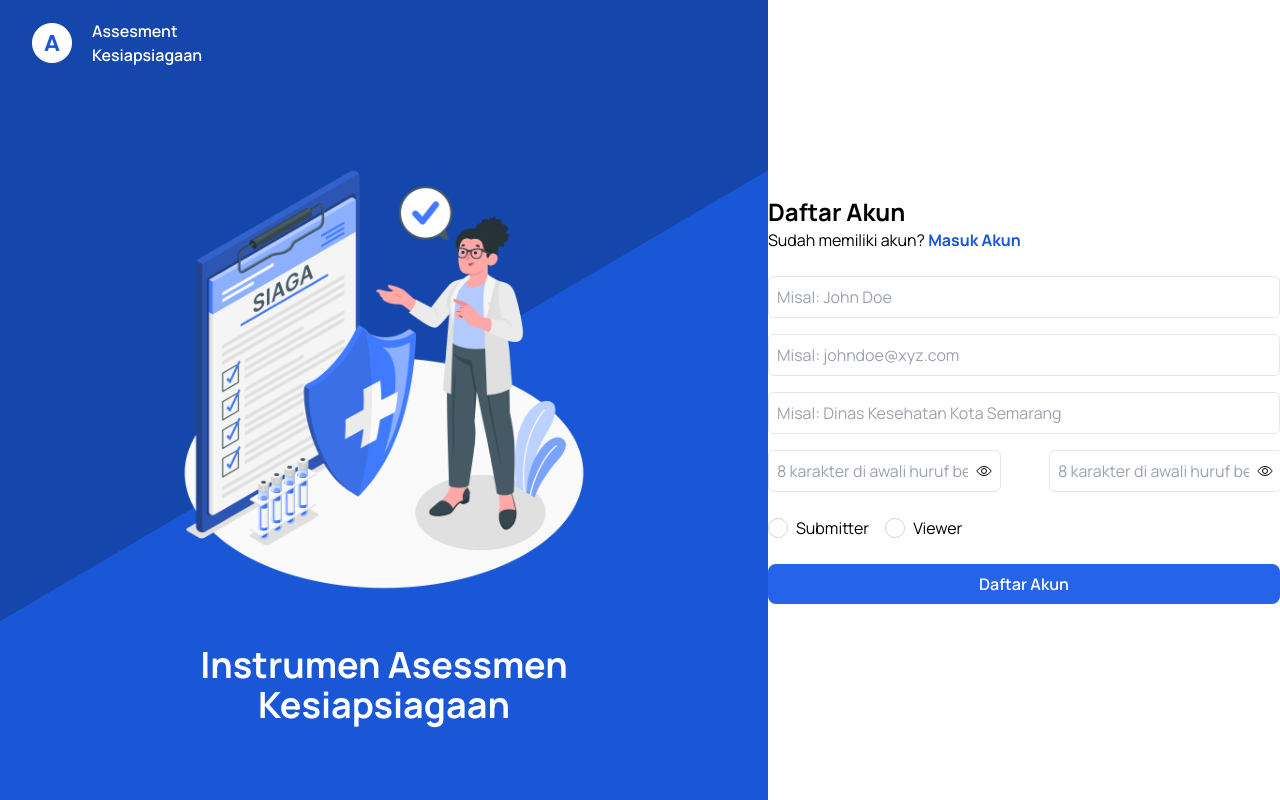
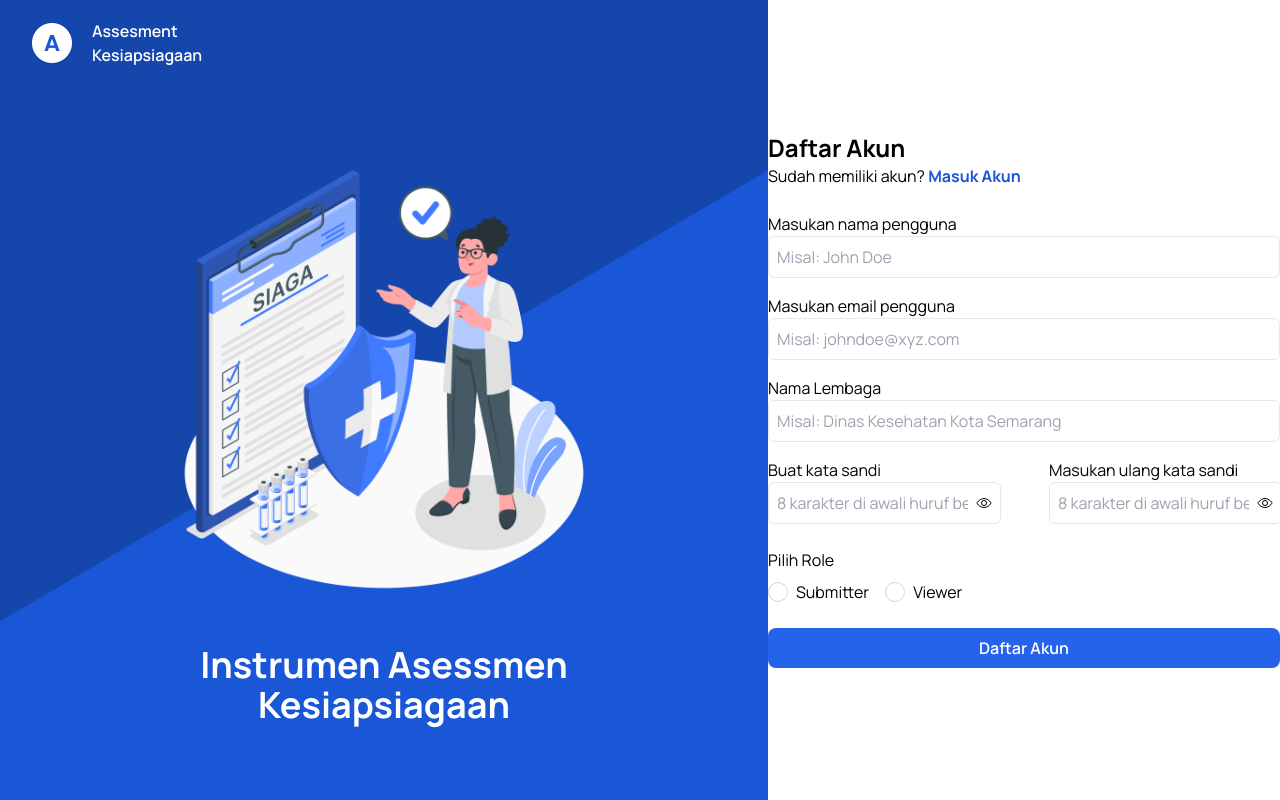
Before and after one commit to biillskiii/ppamkespro, a Next.js app: page /signup in a window 1280 px wide. Built offline with nearby package versions, Linux system fonts and the light colour scheme.

Commit message:
update label on component

```diff
--- a/src/components/checkbox/index.jsx
+++ b/src/components/checkbox/index.jsx
@@ -3,7 +3,7 @@ import React, { useState, useEffect } from "react";
 import clsx from "clsx";
 import { FaCheck } from "react-icons/fa";
 
-const CheckboxInput = ({ options = [], name }) => {
+const CheckboxInput = ({ options = [], name, label }) => {
   const [selectedValues, setSelectedValues] = useState([]);
 
   useEffect(() => {
@@ -30,6 +30,8 @@ const CheckboxInput = ({ options = [], name }) => {
   };
 
   return (
+    <div className="space-y-2">
+      <p>{label}</p>
       <div className="flex flex-row flex-wrap gap-4">
         {options.map((option, index) => (
           <label key={index} className="flex items-center cursor-pointer">
@@ -58,6 +60,7 @@ const CheckboxInput = ({ options = [], name }) => {
           </label>
         ))}
       </div>
+    </div>
   );
 };
 
--- a/src/components/input-text/index.jsx
+++ b/src/components/input-text/index.jsx
@@ -1,8 +1,8 @@
-'use client'
+"use client";
 import React, { useState, useEffect } from "react";
 import clsx from "clsx";
 
-const TextInput = ({ type, name, placeholder }) => {
+const TextInput = ({ type, name, placeholder, label }) => {
   const [savedAnswer, setSavedAnswer] = useState("");
 
   useEffect(() => {
@@ -19,6 +19,8 @@ const TextInput = ({ type, name, placeholder }) => {
   };
 
   return (
+    <div className="w-full">
+      <label htmlFor="">{label}</label>
       <input
         type={type}
         id={name}
@@ -34,6 +36,7 @@ const TextInput = ({ type, name, placeholder }) => {
           "focus:outline-none"
         )}
       />
+    </div>
   );
 };
 
--- a/src/components/password/index.jsx
+++ b/src/components/password/index.jsx
@@ -1,11 +1,13 @@
-'use client'
+"use client";
 import React, { useState } from "react";
 import { IoEyeOffOutline, IoEyeOutline } from "react-icons/io5";
 
-const PasswordInput = ({ name, placeholder }) => {
+const PasswordInput = ({ name, placeholder, label }) => {
   const [showPassword, setShowPassword] = useState(false);
 
   return (
+    <div>
+      <label htmlFor="">{label}</label>
       <div className="flex items-center border p-2 rounded-md w-full">
         <input
           type={showPassword ? "text" : "password"}
@@ -21,6 +23,7 @@ const PasswordInput = ({ name, placeholder }) => {
           {showPassword ? <IoEyeOffOutline /> : <IoEyeOutline />}
         </div>
       </div>
+    </div>
   );
 };
 
```
Lines whose indentation alone changed are shown as unchanged.
